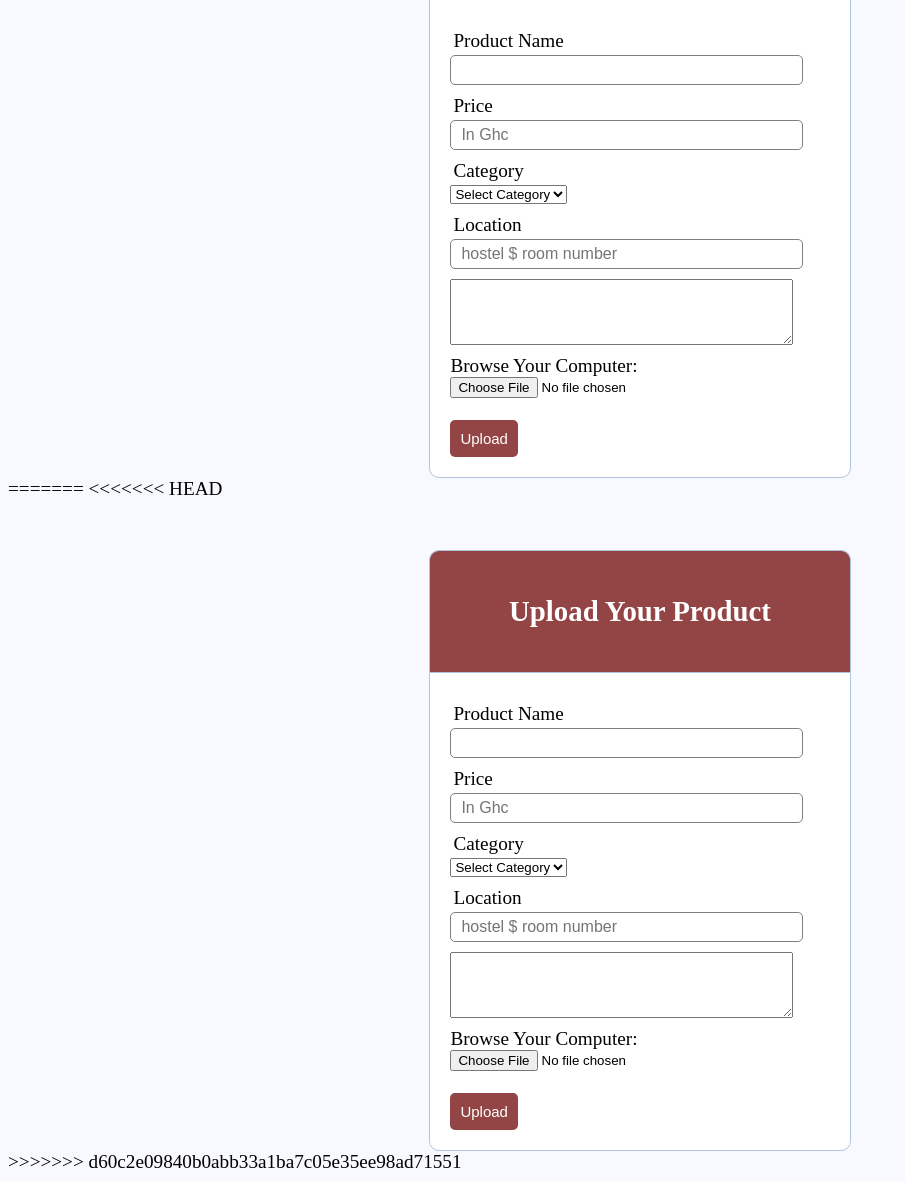
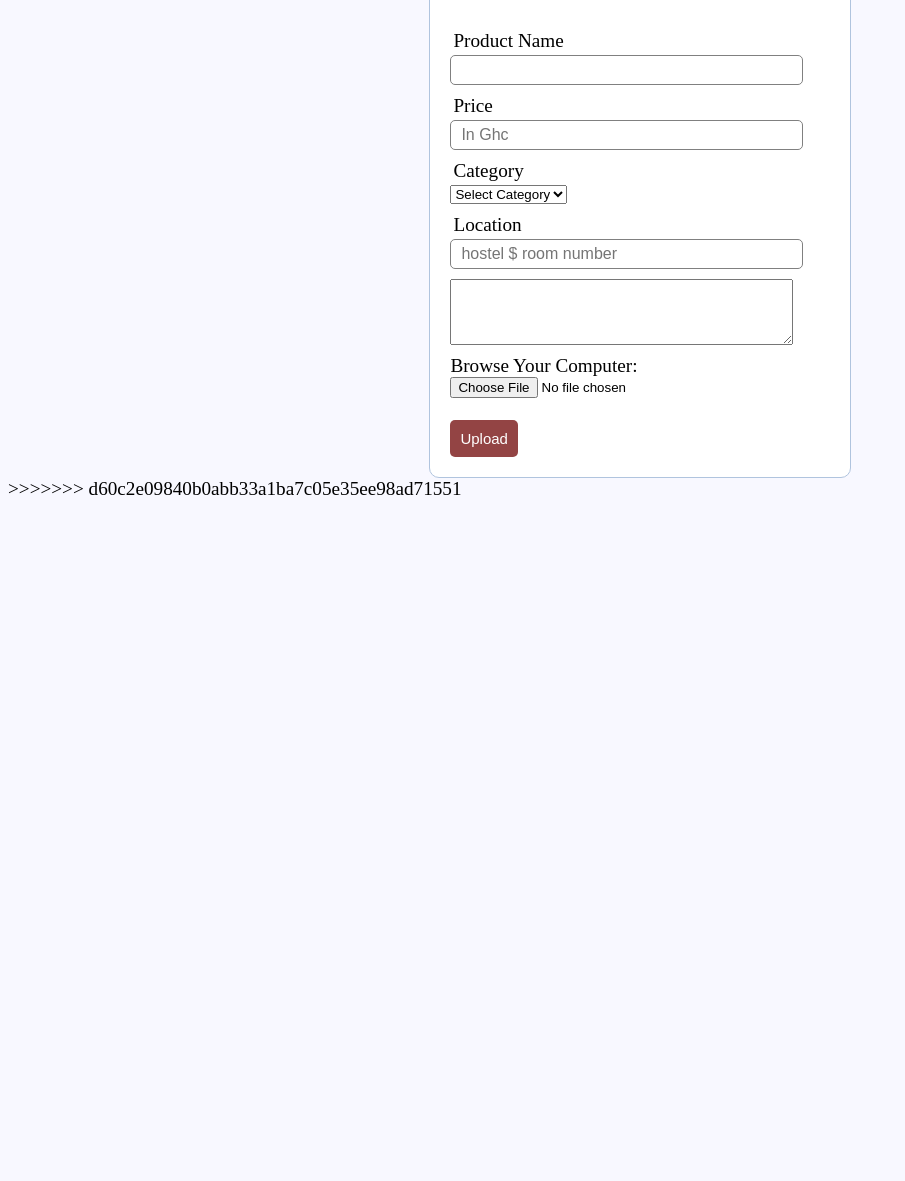
Before and after one commit to Tawinnie/Ashesi-Business-Hub, a PHP site: page /Final/image.php in a window 1280 px wide. Shown: the part 203-1384 px from the top of the page, without its empty margins (0-905 px from the left). After the commit the page ends 698 px from the top, so only its background shows below. Run offline with PHP 8.4, Linux system fonts and the light colour scheme; data that the repository does not hold is empty.

Commit message:
Update image.php

```diff
--- a/image.php
+++ b/image.php
@@ -3,114 +3,7 @@
 include "upload.php";
 
   // Create database connection
-  $db = mysqli_connect("localhost", "root", "", "business");
-?>
-
-<!DOCTYPE html>
-<html>
-<head>
-    <link rel="stylesheet" href="imageUpload.css">
-</head>
-<body>
-
-    <div class="header">
-  	   <h2>Upload Your Product</h2>
-    </div>
-              <!--get data form the input of the user-->
-       <form method="POST" action="upload.php" enctype="multipart/form-data">
-            <div class="input-group">
-                <label>Product Name</label>
-                <input type="text" name="productname" required >
-            </div>
-
-            <div class="input-group">
-                <label>Price</label>
-                <input type="text" name="price" placeholder="In Ghc" required>
-            </div>
-
-            <div class="input-group select-boxes col-md-6">
-                <label>Category</label>
-                <?php
-                //create a dropdown of categories displayed from database
-                $category='';
-                $query="SELECT category_name FROM category ORDER BY category_name ASC";
-                $result=mysqli_query($db,$query);
-                while($row=mysqli_fetch_array($result))
-                {
-                    $category.= '<option value="'.$row["category_name"].'">'.$row["category_name"].'</option>';
-                }
-               ?>
-                    <select name="category" id="category" class="form-control action">
-                        <option value="">Select Category</option>
-                        <?php echo $category; ?>
-                    </select>
-            </div>
-
-            <div class="input-group">
-                <label>Location</label>
-                <input type="text" name="location" placeholder="hostel $ room number"required>
-            </div>
-
-            <div>
-                <input type="hidden" name="size" value="1000000">
-            </div>
-
-           <div class="input-group">
-                <textarea
-                  id="text" cols="40" rows="4" name="description" placeholder= "Add a Description about your product...">
-                </textarea>
-            </div>
-
-            <div>
-              Browse Your Computer: <input type="file" name="image" required>
-               <br><br>
-            </div>
-
-            <div>
-                <input type="submit" class="btn" name="submit" value="Upload">
-            </div>
-
-            </form>
-</body>
-=======
-<?php
-include "upload.php";
-
-  // Create database connection
-  $db = mysqli_connect("localhost", "root", "", "business");
-
-//   // Initialize message variable
-//   $msg = "";
-
-//   // If upload button is clicked ...
-//   if (isset($_POST['submit']))
-//   {
-//   	// Get image name
-//   	//
-//     $product_name= mysqli_real_escape_string($db, $_POST['productname']);
-//     $price= mysqli_real_escape_string($db, $_POST['price']);
-//     $image = $_FILES['image']['name'];
-//     $location= mysqli_real_escape_string($db, $_POST['location']);
-//     $description=mysqli_real_escape_string($db, $_POST['description']);
-// // image file directory
-//       // image validation
-//     $target_dir = "pictures/";
-//     // file path
-//     $target_file = $target_dir.basename($_FILES["image"]["name"]);
-//   	//$target = "images/".basename($image);
-
-//   	$sql = "INSERT INTO product (product_name,price,image,location,description) VALUES ('$product_name', '$price','$image','$location',$description)";
-//   	// execute query
-//   	mysqli_query($db, $sql);
-
-//   	if (move_uploaded_file($_FILES['image']['tmp_name'], $target_file)) {
-//   		$msg = "Image uploaded successfully";
-//   	}else{
-//   		$msg = "Failed to upload image";
-//   	}
-//   }
-//   $result = mysqli_query($db, "SELECT * FROM product");
-
+  $db = mysqli_connect("localhost", "root", "Tawinnie", "business");
 ?>
 
 <!DOCTYPE html>
```
